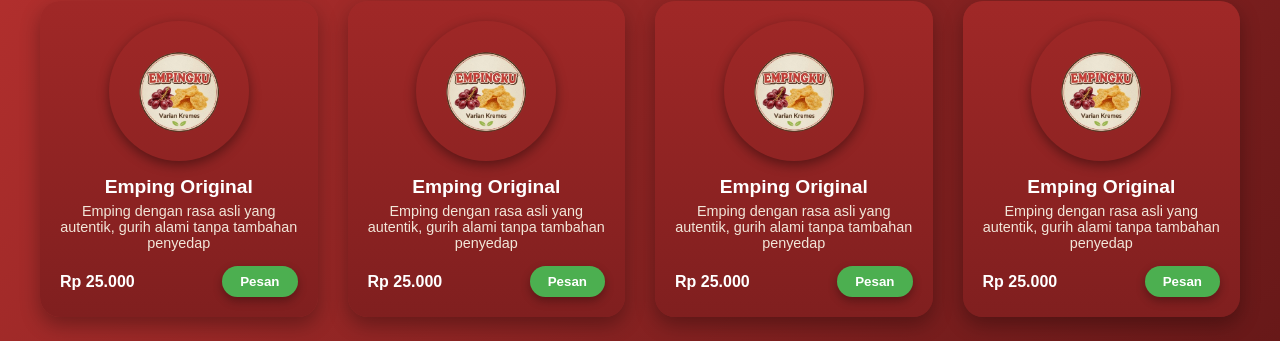
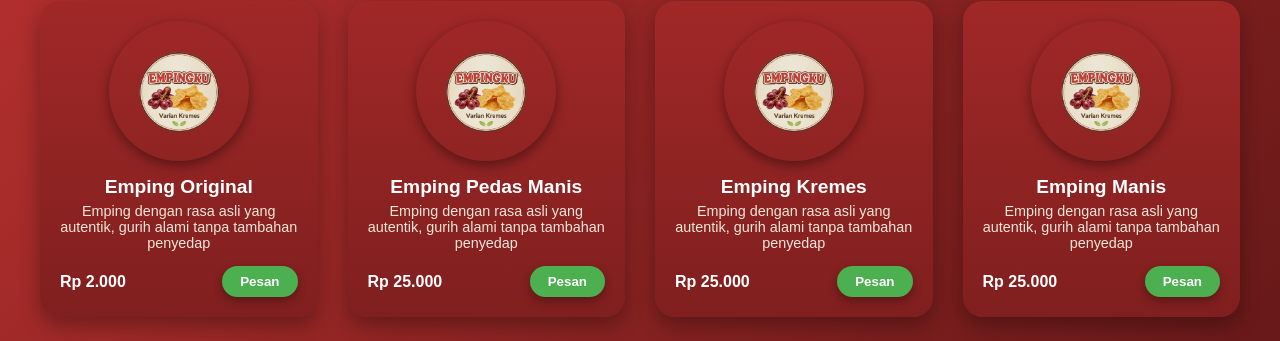
Before and after one commit to shabrimishima/Empingku, a plain HTML site: page Empingku/index.html in a window 1280 px wide. Shown: the part 867-1208 px from the top of the page. Drawn offline with Linux system fonts and the light colour scheme.

Commit message:
Update index.html

```diff
--- a/Empingku/index.html
+++ b/Empingku/index.html
@@ -1297,7 +1297,7 @@ Empingku terbuat dari melinjo pilihan terbaik dengan tekstur renyah dan gurih al
                 <h3>Emping Original</h3>
                 <p>Emping dengan rasa asli yang autentik, gurih alami tanpa tambahan penyedap</p>
                 <div class="menu-footer">
-                    <span class="price">Rp 25.000</span>
+                    <span class="price">Rp 2.000</span>
                     <button class="btn-buy" onclick="orderProduct('Emping Original', 'Rp 25.000')">Pesan</button>
                 </div>
             </div>
@@ -1305,7 +1305,7 @@ Empingku terbuat dari melinjo pilihan terbaik dengan tekstur renyah dan gurih al
             <!-- Card 1 -->
             <div class="menu-card" onclick="openProduct('Emping Original', 'Rp 25.000', 'Emping dengan rasa asli yang autentik, gurih alami tanpa tambahan penyedap', 'Gemini_Generated_Image_7ofuwk7ofuwk7ofu-removebg-preview - Mary Syamsu (1).png')">
                 <img src="Gemini_Generated_Image_7ofuwk7ofuwk7ofu-removebg-preview - Mary Syamsu (1).png" alt="Emping Original" class="menu-img">
-                <h3>Emping Original</h3>
+                <h3>Emping Pedas Manis</h3>
                 <p>Emping dengan rasa asli yang autentik, gurih alami tanpa tambahan penyedap</p>
                 <div class="menu-footer">
                     <span class="price">Rp 25.000</span>
@@ -1316,7 +1316,7 @@ Empingku terbuat dari melinjo pilihan terbaik dengan tekstur renyah dan gurih al
             <!-- Card 1 -->
             <div class="menu-card" onclick="openProduct('Emping Original', 'Rp 25.000', 'Emping dengan rasa asli yang autentik, gurih alami tanpa tambahan penyedap', 'Gemini_Generated_Image_7ofuwk7ofuwk7ofu-removebg-preview - Mary Syamsu (1).png')">
                 <img src="Gemini_Generated_Image_7ofuwk7ofuwk7ofu-removebg-preview - Mary Syamsu (1).png" alt="Emping Original" class="menu-img">
-                <h3>Emping Original</h3>
+                <h3>Emping Kremes</h3>
                 <p>Emping dengan rasa asli yang autentik, gurih alami tanpa tambahan penyedap</p>
                 <div class="menu-footer">
                     <span class="price">Rp 25.000</span>
@@ -1327,7 +1327,7 @@ Empingku terbuat dari melinjo pilihan terbaik dengan tekstur renyah dan gurih al
             <!-- Card 1 -->
             <div class="menu-card" onclick="openProduct('Emping Original', 'Rp 25.000', 'Emping dengan rasa asli yang autentik, gurih alami tanpa tambahan penyedap', 'Gemini_Generated_Image_7ofuwk7ofuwk7ofu-removebg-preview - Mary Syamsu (1).png')">
                 <img src="Gemini_Generated_Image_7ofuwk7ofuwk7ofu-removebg-preview - Mary Syamsu (1).png" alt="Emping Original" class="menu-img">
-                <h3>Emping Original</h3>
+                <h3>Emping Manis</h3>
                 <p>Emping dengan rasa asli yang autentik, gurih alami tanpa tambahan penyedap</p>
                 <div class="menu-footer">
                     <span class="price">Rp 25.000</span>
@@ -1797,4 +1797,5 @@ function buyNowFromModal() {
   setInterval(nextTestimonial, 5000);
     </script>
 </body>
+
 </html>
```
